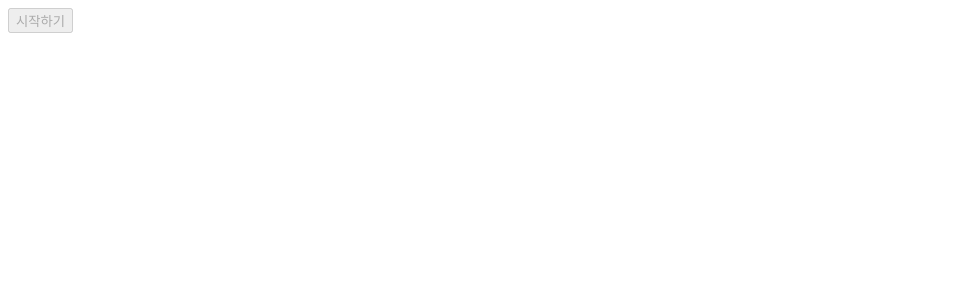
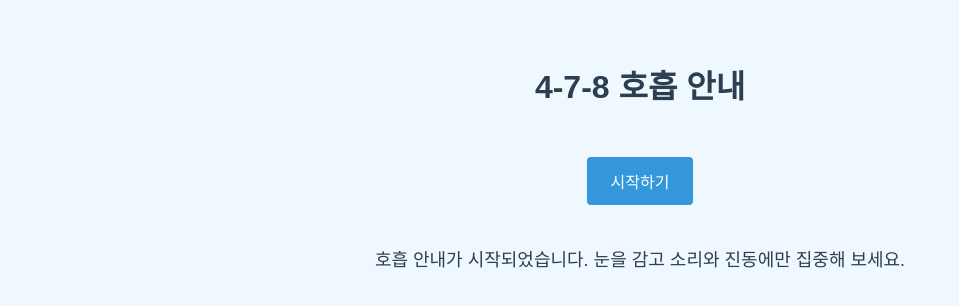
Before and after one commit to kimsungsil1/Hohup, a plain HTML site: page index.html in a window 1280 px wide. Both pictures are taken after a click on the button "시작하기". Shown: the whole page, without its empty margins (0-959 px from the left). Drawn offline with Linux system fonts and the light colour scheme.

Commit message:
Update index.html

```diff
--- a/index.html
+++ b/index.html
@@ -4,46 +4,108 @@
   <meta charset="UTF-8" />
   <meta name="viewport" content="width=device-width, initial-scale=1.0"/>
   <title>4-7-8 Breathing (Sound & Vibration)</title>
+  <style>
+    body {
+      font-family: Arial, sans-serif;
+      text-align: center;
+      background-color: #f0f8ff;
+      margin: 0;
+      padding: 40px;
+    }
+    h1 {
+      color: #2c3e50;
+      margin-bottom: 50px;
+    }
+    button {
+      padding: 12px 24px;
+      font-size: 16px;
+      border: none;
+      border-radius: 4px;
+      cursor: pointer;
+      background-color: #3498db;
+      color: #ffffff;
+    }
+    button:hover {
+      background-color: #2980b9;
+    }
+    #msg {
+      margin-top: 40px;
+      font-size: 18px;
+      color: #2c3e50;
+      min-height: 50px;
+    }
+  </style>
 </head>
 <body>
+  <h1>4-7-8 호흡 안내</h1>
   <button id="startBtn">시작하기</button>
+  <div id="msg">버튼을 누르면 호흡 안내가 시작됩니다.</div>
 
   <script>
-    const INHALE_DURATION = 4;
-    const HOLD_DURATION   = 7;
-    const EXHALE_DURATION = 8;
+    // ---- 타이밍 설정 (초 단위) ----
+    const INHALE_DURATION = 4; // 들이마시기 4초
+    const HOLD_DURATION   = 7; // 멈추기 7초
+    const EXHALE_DURATION = 8; // 내쉬기 8초
 
-    document.getElementById("startBtn").addEventListener("click", startBreathing);
+    // ---- 버튼, 메세지 DOM 가져오기 ----
+    const startBtn = document.getElementById("startBtn");
+    const msg      = document.getElementById("msg");
 
+    // ---- 버튼 클릭 시 이벤트 등록 ----
+    startBtn.addEventListener("click", startBreathing);
+
+    // ---- 호흡 안내 함수 ----
     function startBreathing() {
-      // 버튼 누르면 재시작되도록 방지
-      document.getElementById("startBtn").disabled = true;
+      // 버튼 여러 번 누르지 못하게 비활성화
+      startBtn.disabled = true;
+      msg.textContent = "호흡 안내가 시작되었습니다. 눈을 감고 소리와 진동에만 집중해 보세요.";
 
-      // 1단계: 소리 → 들이마시기
-      playBeep();
+      console.log("===== 새 사이클 시작 (4-7-8) =====");
+
+      // 1) 들이마시기 신호: Beep + 4초
+      console.log("[들이마시기] Beep 소리 재생 후 4초 진행");
+      playBeep(); // 소리 재생
+
+      // 2) 4초 후 -> 숨 멈추기 신호: 7초 진동
       setTimeout(() => {
-        // 2단계: 진동 → 숨 멈추기
+        console.log("[숨 멈추기] 7초 진동 시작");
         startVibrate(HOLD_DURATION * 1000);
+
+        // 3) 7초 후 -> 내쉬기 신호: Beep 재생 + 8초
         setTimeout(() => {
-          // 3단계: 진동 끝 → 소리 → 내쉬기
+          console.log("[내쉬기] 7초 진동 끝, Beep 소리 재생 후 8초 진행");
           playBeep();
+
+          // 4) 8초 후 -> 다시 startBreathing() 재귀 호출로 반복
           setTimeout(() => {
-            // 다음 사이클
+            console.log("사이클 1회 종료 → 다음 사이클 반복");
             startBreathing();
           }, EXHALE_DURATION * 1000);
+
         }, HOLD_DURATION * 1000);
+
       }, INHALE_DURATION * 1000);
     }
 
+    // ---- 소리 재생 함수 ----
     function playBeep() {
-      // 다른 Beep 사운드 URL
+      // 버튼 클릭 후 실행되므로 대개 브라우저 자동재생 규칙에 걸리지 않음
+      // 필요에 따라 다른 파일 URL 사용 가능
       const audio = new Audio("https://www.soundjay.com/button/sounds/beep-09.wav");
-      audio.play().catch(err => console.log("Audio play error:", err));
+      audio.play().then(() => {
+        console.log("Beep sound played successfully.");
+      }).catch(err => {
+        console.error("Audio play error:", err);
+      });
     }
 
+    // ---- 진동 함수 ----
     function startVibrate(duration) {
       if (navigator.vibrate) {
         navigator.vibrate(duration);
+        console.log(`진동 중... (약 ${duration}ms)`);
+      } else {
+        console.log("navigator.vibrate() 미지원 환경입니다.");
       }
     }
   </script>
```
